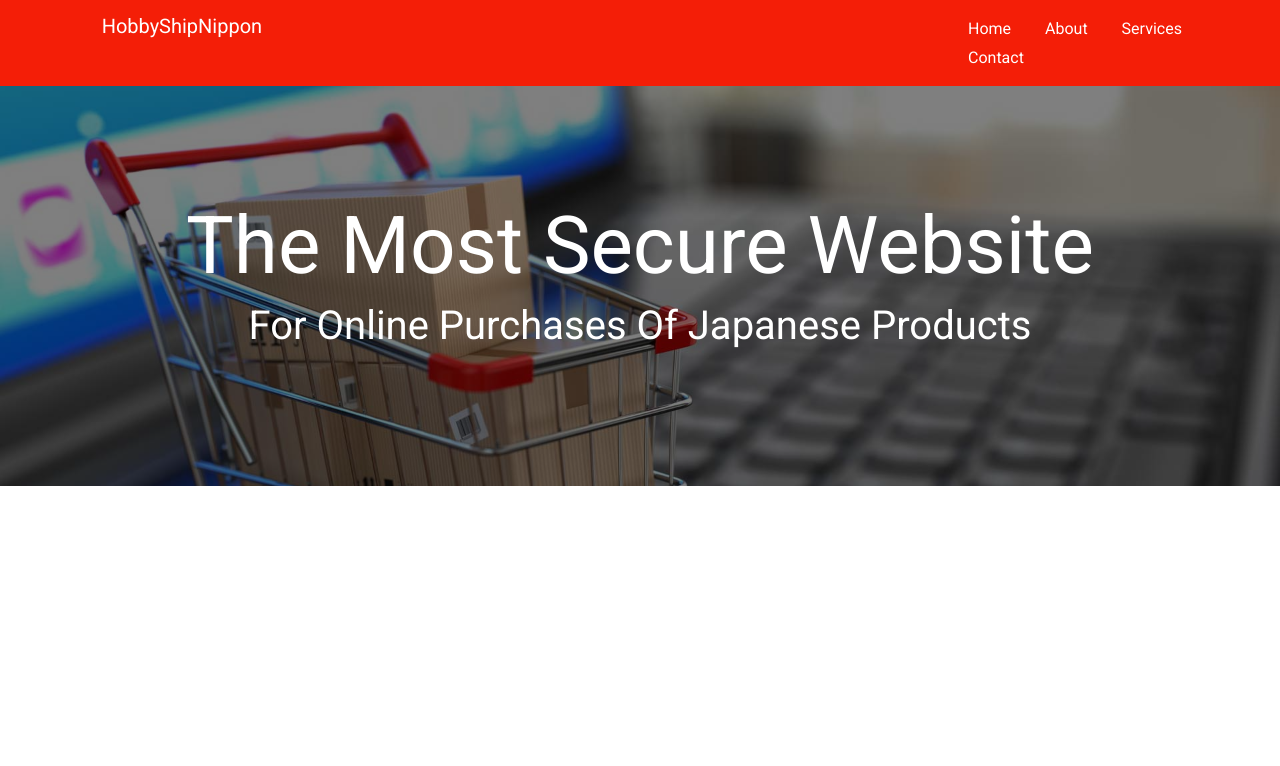
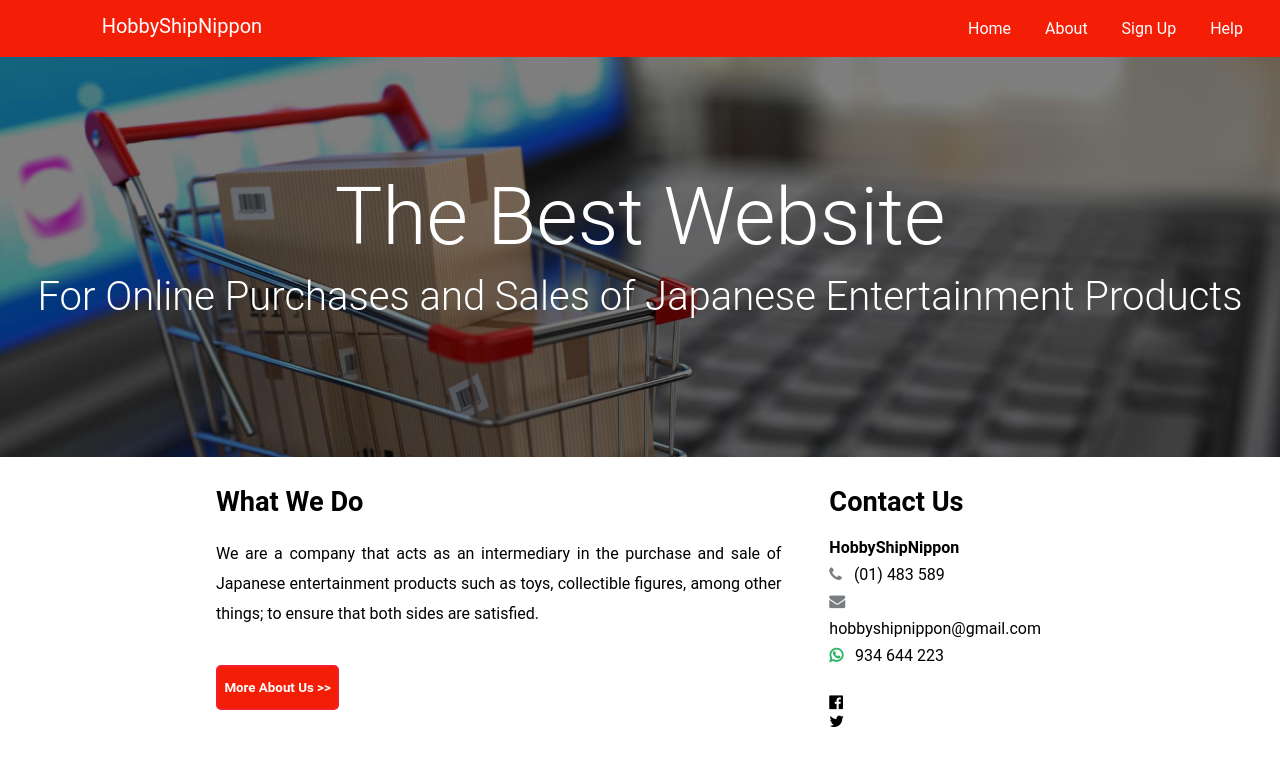
Before and after one commit to AraceliGS/mi-pagina-web, a plain HTML site: page index.html in a window 1280 px wide. Drawn offline with Linux system fonts and the light colour scheme; a web font is replaced by a local one.

Commit message:
añadiendo avances de la eccion what we do y contact us

```diff
--- a/css/main.css
+++ b/css/main.css
@@ -81,4 +81,52 @@ h2 {
   text-align: center;
 }
 
-/* Main */
+/* Primera Sección */
+
+.first-section {
+  padding: 1.8rem 13.5rem 0;
+}
+
+.first-section h2 {
+  font-size: 1.7rem;
+}
+
+.font-weight {
+  font-weight: 700;
+}
+
+.purpose p {
+  padding: 1.3rem 0 2.3rem;
+  line-height: 30px;
+  text-align: justify;
+}
+
+.purpose input {
+  background-color: rgb(244, 30, 7);
+  color: #fff;
+  border: 2px solid #f41e2e;
+  padding: 0.8rem 0.4rem;
+  border-radius: 5px;
+  outline: 0;
+}
+
+.contact-us {
+  padding-left: 3rem;
+}
+
+.contact {
+  padding: 1rem 0 1.5rem;
+  line-height: 27px;
+}
+
+.contact i {
+  padding-right: 0.5rem;
+}
+
+.gray-icon {
+  color: rgb(121, 125, 127);
+}
+
+.green-icon {
+  color: rgb(40, 180, 99);
+}
--- a/index.html
+++ b/index.html
@@ -5,7 +5,7 @@
     <meta name="viewport" content="width=device-width, initial-scale=1.0">
     <title>Mi Página Web</title>
     <link rel="stylesheet" href="https://maxcdn.bootstrapcdn.com/font-awesome/4.7.0/css/font-awesome.min.css">
-    <link href="https://fonts.googleapis.com/css?family=Roboto:400,700" rel="stylesheet">
+    <link href="'https://fonts.googleapis.com/css?family=Roboto:400,700'" rel="stylesheet">
     <link rel="stylesheet" href="css/main.css">
     <link rel="stylesheet" href="css/main-sin-gutter.css">
   </head>
@@ -23,8 +23,8 @@
             <ul class="nav-right view-desktop col-md-3">
               <li><a href="#">Home</a></li>
               <li><a href="#">About</a></li>
-              <li><a href="#">Services</a></li>
-              <li><a href="#">Contact</a></li>
+              <li><a href="#">Sign Up</a></li>
+              <li><a href="#">Help</a></li>
             </ul>
           </nav>
         </header>
@@ -32,10 +32,45 @@
       <div class="row">
         <div class="main-image col-md-12">
           <div class="overlay text-center line-height">
-            <h1>The Most Secure Website</h1>
-            <h2>For Online Purchases Of Japanese Products</h2>
+            <h1>The Best Website</h1>
+            <h2>For Online Purchases and Sales of Japanese Entertainment Products</h2>
           </div>
         </div>
+      </div>
+      <div class="row">
+        <section class="first-section  col-md-12">
+          <div class="col-md-8 purpose">
+            <h2 class="font-weight">What We Do</h2>
+            <p>We are a company that acts as an intermediary in the purchase and sale of Japanese entertainment products such as toys, collectible figures, among other things; to ensure that both sides are satisfied.</p>
+            <input class="font-weight" type="button" value="More About Us >>">
+          </div>
+          <div class="col-md-4 contact-us">
+            <h2 class="font-weight">Contact Us</h2>
+            <div class="contact">
+              <span class="font-weight">HobbyShipNippon</span>
+              <div>
+                <i class="fa fa-phone gray-icon" aria-hidden="true"></i>
+                <span>(01) 483 589</span>
+              </div>
+              <div>
+                <i class="fa fa-envelope gray-icon" aria-hidden="true"></i>
+                <span>hobbyshipnippon@gmail.com</span>
+              </div>
+              <div>
+                <i class="fa fa-whatsapp green-icon font-weight" aria-hidden="true"></i>
+                <span>934 644 223</span>
+              </div>
+            </div>
+            <div class="social-media">
+              <div class="">
+                <i class="fa fa-facebook-official" aria-hidden="true"></i>
+              </div>
+              <div class="">
+                <i class="fa fa-twitter" aria-hidden="true"></i>
+              </div>
+            </div>
+          </div>
+        </section>
       </div>
     </div>
   </body>
```
